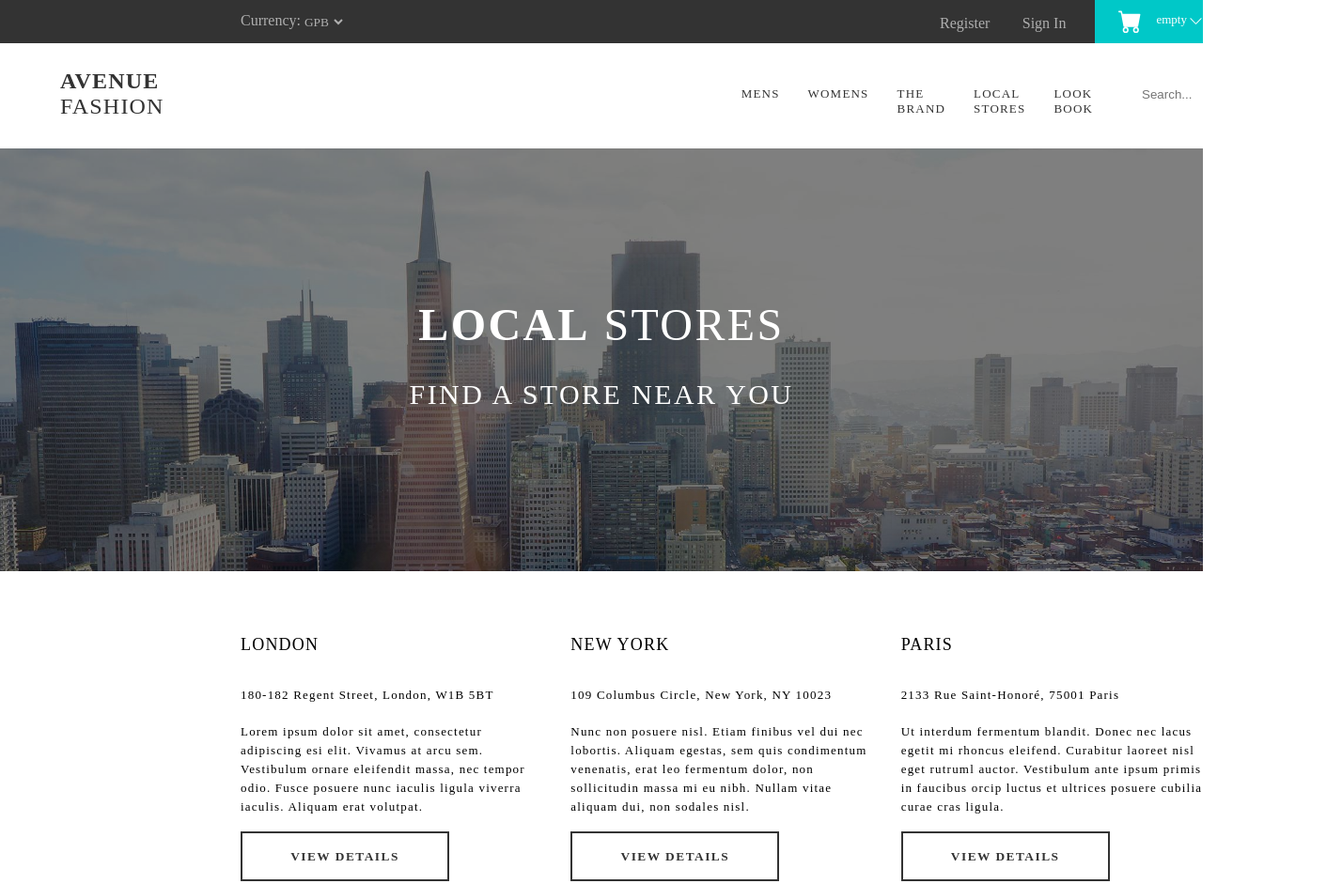
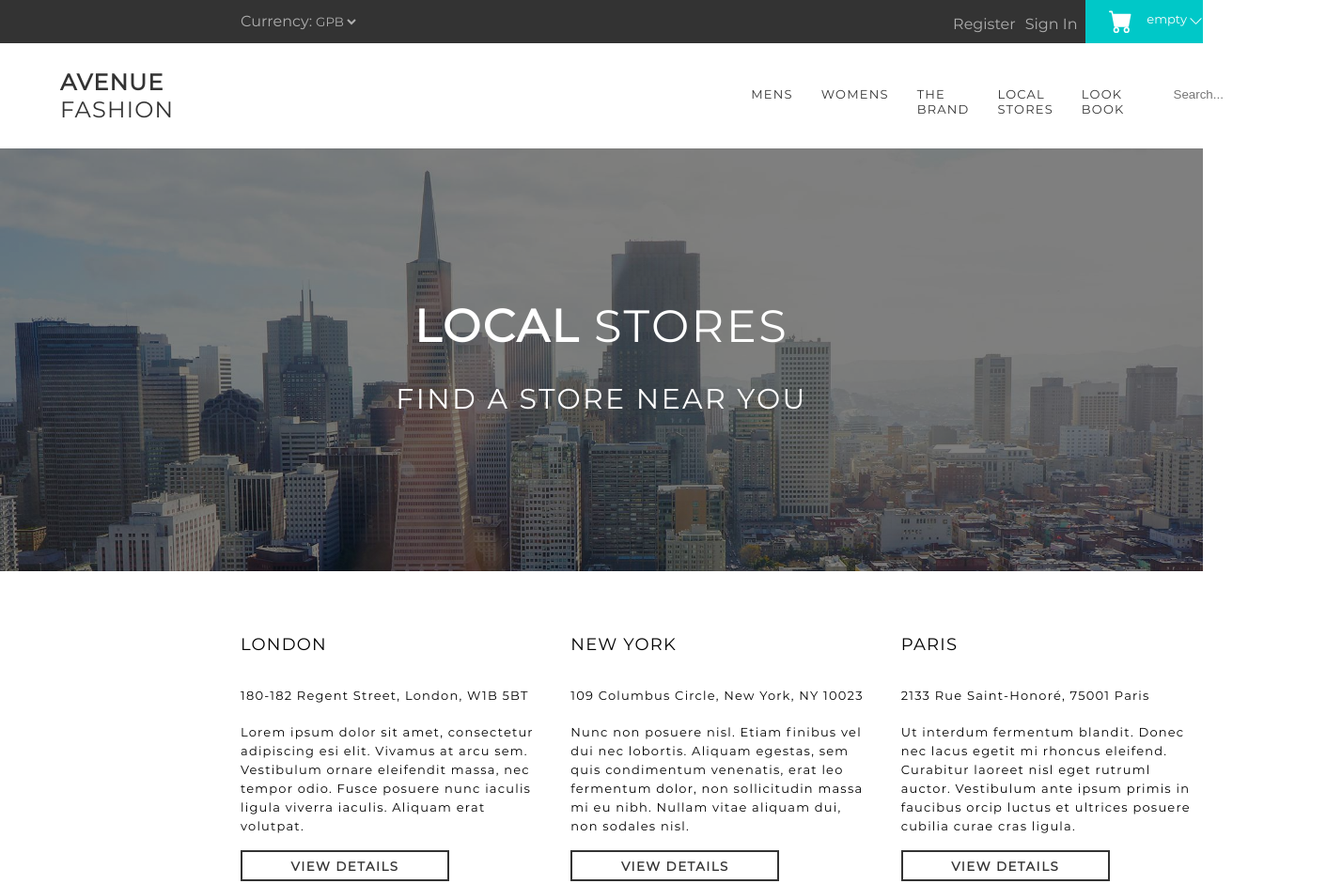
Before and after one commit to KOTE417/Pixel_Art_test, a plain HTML site: page index.html in a window 1280 px wide. Shown: the top 941 px of the page at 94% size, 1428 px wide, since content can reach past the window. Drawn offline with Linux system fonts and the light colour scheme.

Commit message:
added fonts

```diff
--- a/style/style-ld.css
+++ b/style/style-ld.css
@@ -15,7 +15,7 @@ body.lock{
 }
 @font-face {
     font-family: 'Montserrat';
-    src: url("C:/Windows/Fonts/Montserrat.eot");
+    src: url("/fonts/Montserrat-Regular.ttf");
 }
 .nav-bar{
     display: flex;
```
Also changed, not shown: fonts/Montserrat-Regular.ttf (added).
